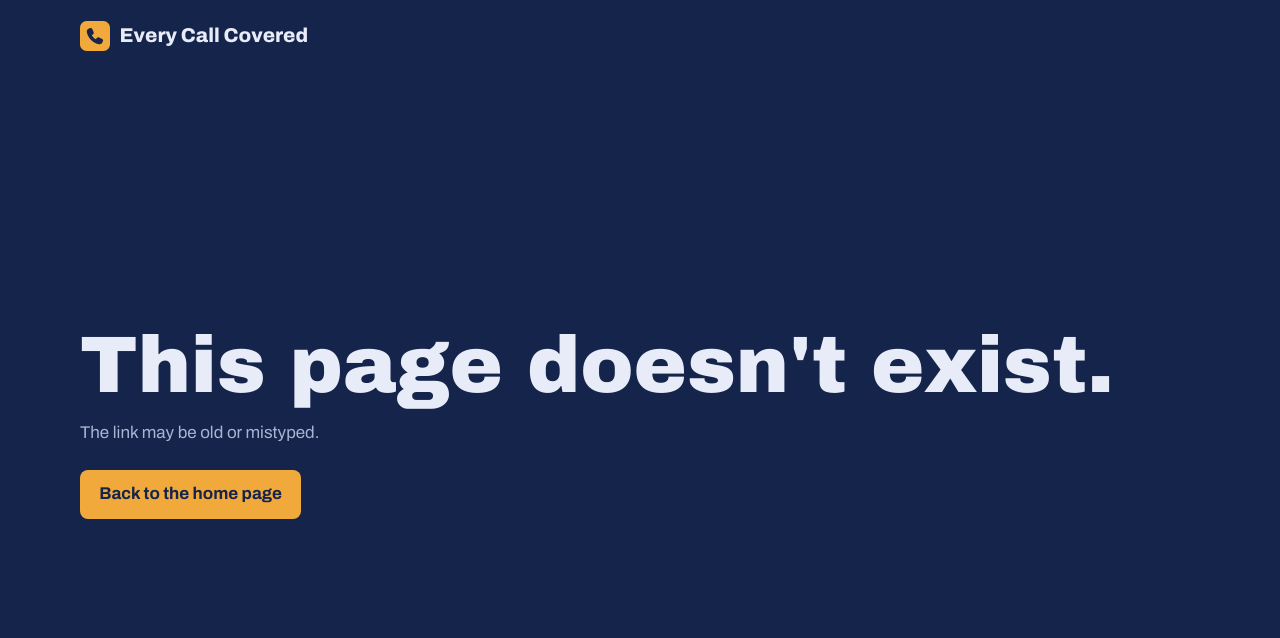
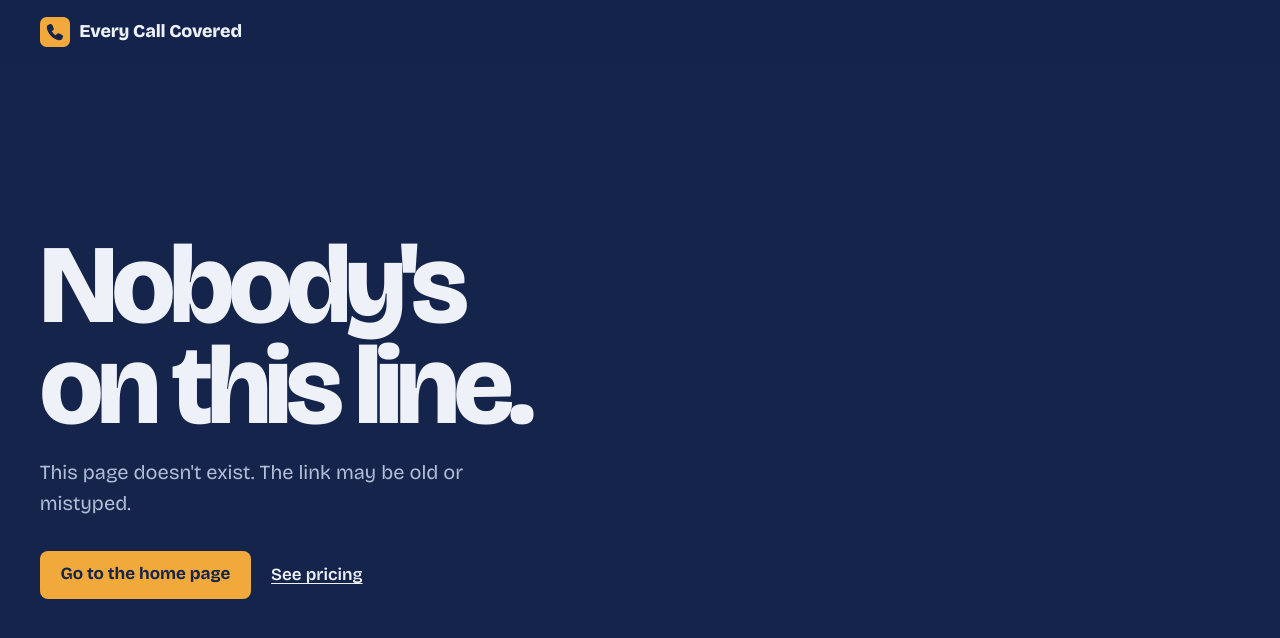
Before and after one commit to Worlds2025/everycallcovered-site, a plain HTML site: page 404.html in a window 1280 px wide. Drawn offline with nearby package versions, Linux system fonts and the light colour scheme.

Commit message:
Restyle the not-found page to match the new site
Co-Authored-By: Claude Opus 5.5 <noreply@anthropic.com>

```diff
--- a/404.html
+++ b/404.html
@@ -2,47 +2,33 @@
 <html lang="en">
 <head>
 <meta charset="utf-8">
-<meta name="viewport" content="width=device-width, initial-scale=1">
+<meta name="viewport" content="width=device-width, initial-scale=1, viewport-fit=cover">
 <title>Page not found: Every Call Covered</title>
 <meta name="robots" content="noindex">
 <meta name="theme-color" content="#14244b">
 <link rel="icon" href="/favicon.svg" type="image/svg+xml">
 <link rel="preconnect" href="https://fonts.googleapis.com">
 <link rel="preconnect" href="https://fonts.gstatic.com" crossorigin>
-<link href="https://fonts.googleapis.com/css2?family=Archivo:wdth,wght@62..125,400..900&display=swap" rel="stylesheet">
-<style>
-  :root { --night: #14244b; --amber: #f2a93b; --moon: #e7ecf8; --dim: #a9b4d3; }
-  * { box-sizing: border-box; }
-  body {
-    margin: 0; min-height: 100vh; display: flex; flex-direction: column; background: var(--night); color: var(--moon);
-    font-family: "Archivo", system-ui, -apple-system, "Segoe UI", sans-serif; font-size: 1.0625rem; line-height: 1.55;
-  }
-  a { color: inherit; }
-  :focus-visible { outline: 3px solid var(--amber); outline-offset: 3px; }
-  .wrap { width: min(1120px, 100% - 2.5rem); margin-inline: auto; }
-  header { padding: 1.25rem 0; }
-  .mark { display: inline-flex; align-items: center; gap: .6rem; font-weight: 800; font-variation-settings: "wdth" 80; font-size: 1.25rem; text-decoration: none; }
-  main { flex: 1; display: flex; align-items: center; padding: 3rem 0 5rem; }
-  h1 { margin: 0 0 1rem; font-weight: 900; font-variation-settings: "wdth" 66; font-size: clamp(2.6rem, 7vw, 5rem); line-height: .95; word-spacing: .12em; }
-  p { margin: 0 0 1.5rem; color: var(--dim); max-width: 40ch; }
-  .home { display: inline-block; padding: .7rem 1.2rem; border-radius: 8px; background: var(--amber); color: var(--night); font-weight: 700; text-decoration: none; }
-  .home:hover { background: #f5bb62; }
-</style>
+<link href="https://fonts.googleapis.com/css2?family=Bricolage+Grotesque:opsz,wght@12..96,400..800&display=swap" rel="stylesheet">
+<link rel="stylesheet" href="/assets/site.css">
 </head>
 <body>
-<header>
+<svg width="0" height="0" style="position:absolute" aria-hidden="true">
+  <symbol id="i-mark" viewBox="0 0 32 32"><rect width="32" height="32" rx="7" fill="#f2a93b"/><path d="M10.6 7.5c.9-.4 1.9 0 2.3.8l1.6 3.4c.4.8.2 1.7-.5 2.3l-1.5 1.2a11.6 11.6 0 0 0 4.3 4.3l1.2-1.5c.6-.7 1.5-.9 2.3-.5l3.4 1.6c.8.4 1.2 1.4.8 2.3l-.7 1.6c-.6 1.3-2 2.1-3.4 1.8C13.9 23.6 8.4 18.1 7.3 11.6c-.3-1.4.5-2.8 1.8-3.4z" fill="#14244b"/></symbol>
+</svg>
+<header class="site-head">
   <div class="wrap">
-    <a class="mark" href="/" aria-label="Every Call Covered home">
-      <svg width="30" height="30" viewBox="0 0 32 32" aria-hidden="true"><rect width="32" height="32" rx="7" fill="#f2a93b"/><path d="M10.6 7.5c.9-.4 1.9 0 2.3.8l1.6 3.4c.4.8.2 1.7-.5 2.3l-1.5 1.2a11.6 11.6 0 0 0 4.3 4.3l1.2-1.5c.6-.7 1.5-.9 2.3-.5l3.4 1.6c.8.4 1.2 1.4.8 2.3l-.7 1.6c-.6 1.3-2 2.1-3.4 1.8C13.9 23.6 8.4 18.1 7.3 11.6c-.3-1.4.5-2.8 1.8-3.4z" fill="#14244b"/></svg>
-      Every Call Covered
-    </a>
+    <a class="brand" href="/" aria-label="Every Call Covered, home"><svg aria-hidden="true"><use href="#i-mark"/></svg><span>Every Call Covered</span></a>
   </div>
 </header>
-<main>
+<main class="lost">
   <div class="wrap">
-    <h1>This page doesn't exist.</h1>
-    <p>The link may be old or mistyped.</p>
-    <a class="home" href="/">Back to the home page</a>
+    <h1>Nobody's on this line.</h1>
+    <p>This page doesn't exist. The link may be old or mistyped.</p>
+    <div class="ctas">
+      <a class="btn" href="/">Go to the home page</a>
+      <a class="link" href="/#pricing">See pricing</a>
+    </div>
   </div>
 </main>
 </body>
```
